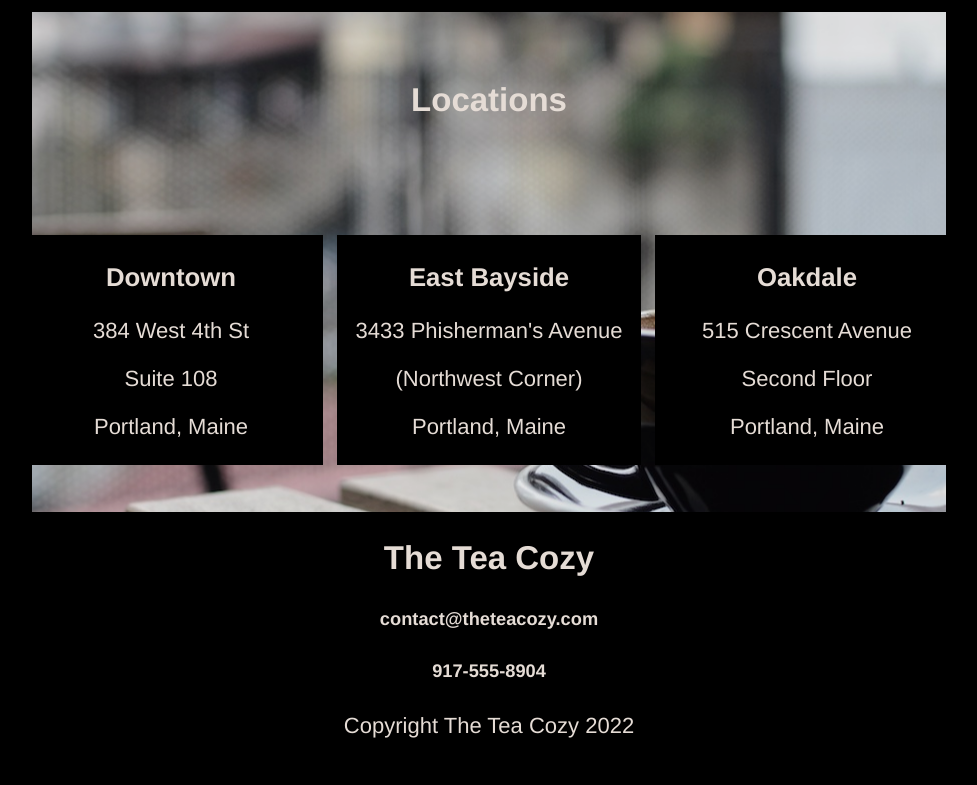
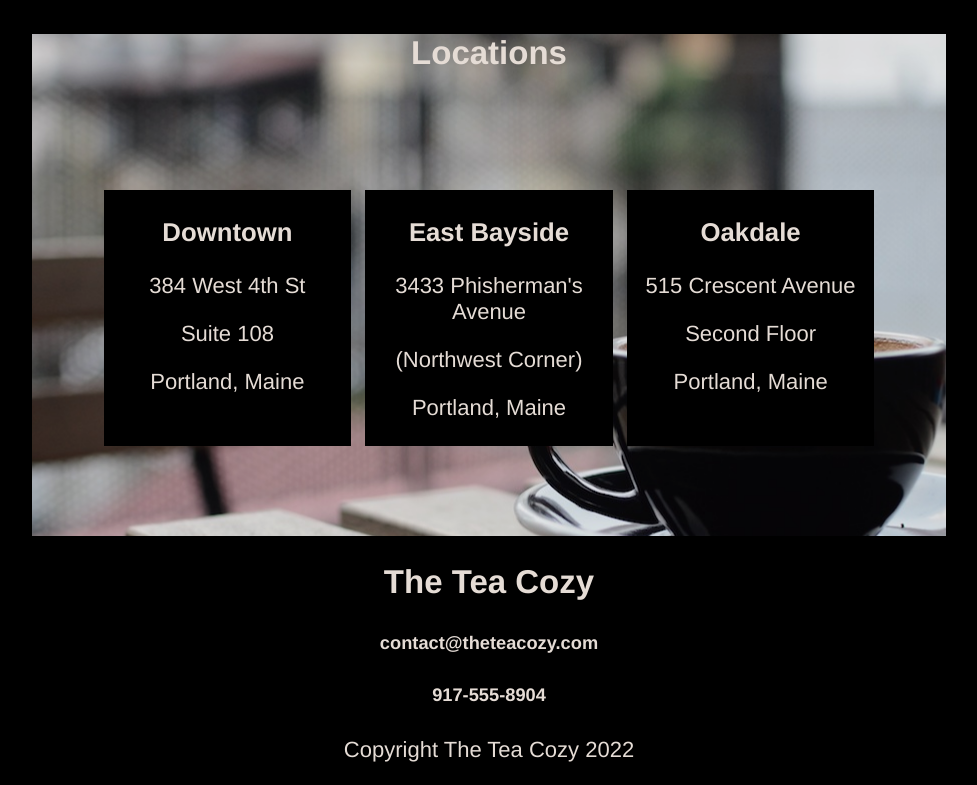
Before and after one commit to MSGJack/teacozy, a plain HTML site: page index.html in a window 1280 px wide. Shown: the part 1443-2228 px from the top of the page, without its empty margins (151-1128 px from the left). Before the commit the page ends 2204 px from the top, so only its background shows below. Drawn offline with Linux system fonts and the light colour scheme.

Commit message:
padding added

```diff
--- a/style.css
+++ b/style.css
@@ -80,11 +80,6 @@ header {
 }
 
 #locations {
-    display: flex;
-    flex-wrap: wrap;
-    justify-content: center;
-    align-items: center;
-    height: 500px;
     width: 70%;
     padding: 0 15px;
     background-image: url('images/img-locations-background.jpg');
@@ -99,6 +94,7 @@ header {
 
 #areas {
     display: flex;
+    padding: 85px 50px;
 }
 
 .where {
```
